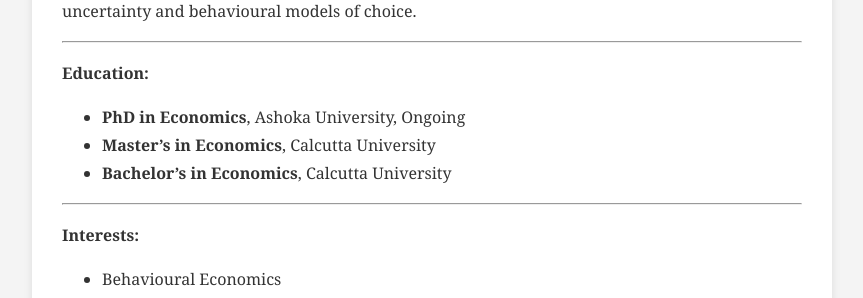
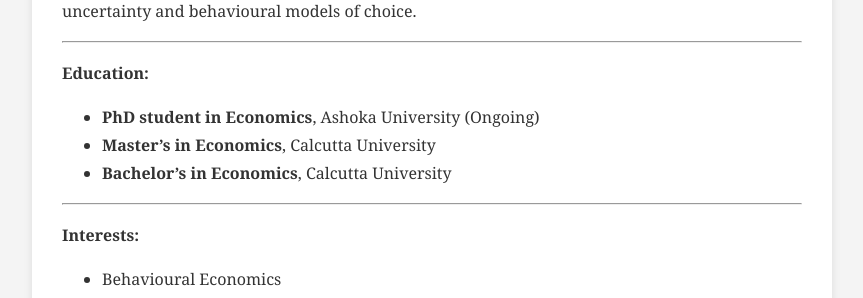
Before and after one commit to dhruba-c/dhruba-c.github.io, a Jekyll site: the page built from about.md, in a window 1280 px wide. Shown: the part 425-723 px from the top of the page, without its empty margins (208-1071 px from the left). Built offline with Jekyll 4.4.1, drawn with Linux system fonts in a browser that asks for light colours.

Commit message:
Update about.md

```diff
--- a/about.md
+++ b/about.md
@@ -12,7 +12,7 @@ I have a keen interest in understanding uncertainty and behavioural models of ch
 
 **Education:**
 
-- **PhD in Economics**, Ashoka University, Ongoing
+- **PhD student in Economics**, Ashoka University (Ongoing)
 - **Master's in Economics**, Calcutta University
 - **Bachelor's in Economics**, Calcutta University
 
```
